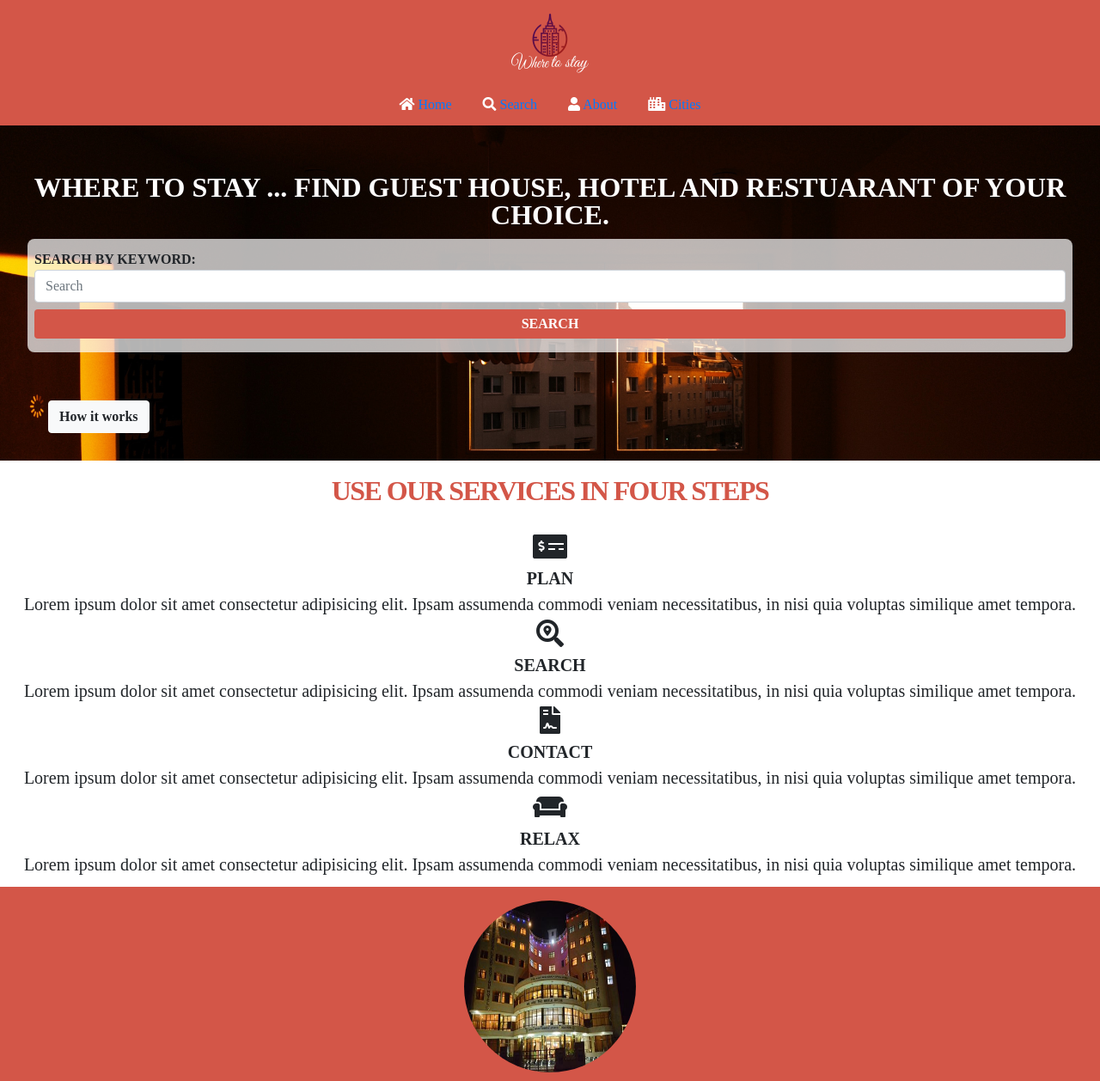
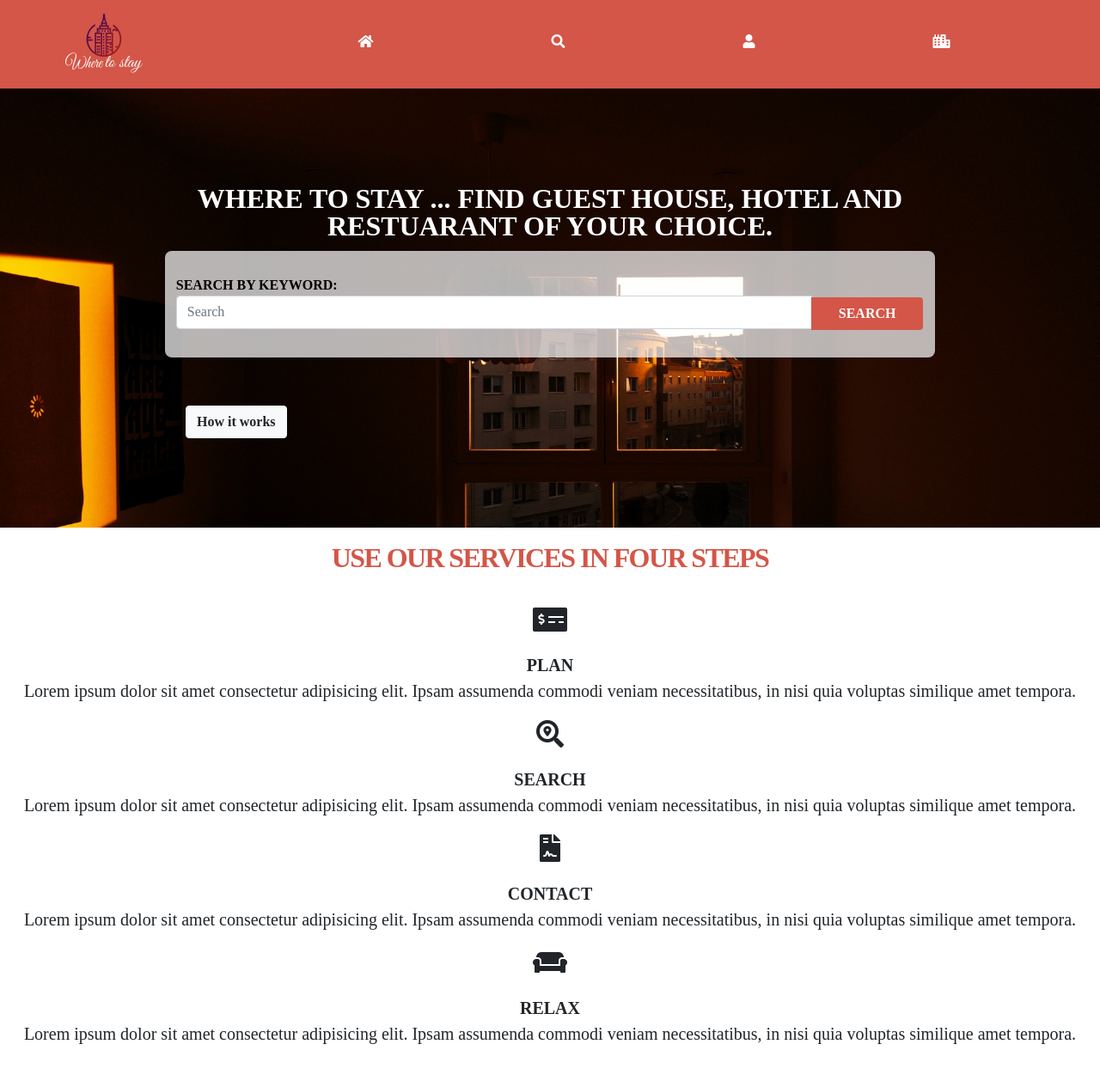
Before and after one commit to keddo/HTMLCapstoneProject, a website: page index.html in a window 1280 px wide. Shown: the top 1258 px of the page at 86% size. Drawn offline with nearby package versions, Linux system fonts and the light colour scheme.

Commit message:
Add middle screen layout

```diff
--- a/assets/css/sass/includes/_header.scss
+++ b/assets/css/sass/includes/_header.scss
@@ -18,9 +18,28 @@ header {
     }
 }
 
+nav li span {
+    display: none;
+}
 
-@media (max-width: 768px) {
-    nav li span {
-        display: none;
-    }
+@media (min-width: 768px) {
+   header {
+       display: flex;
+       justify-content: space-around;
+       align-items: center;
+   }
+
+   header nav {
+       width: 70%;
+   }
+  header nav ul {
+       margin: 0;
+       display: flex;
+       justify-content: space-around;
+   }
+
+   header nav ul li {
+       margin: 0;
+   }
+
 }
--- a/assets/css/sass/includes/_main_content.scss
+++ b/assets/css/sass/includes/_main_content.scss
@@ -25,7 +25,9 @@ main {
         padding: 1em;
         text-align: center;
     }
-
+   .service h2 {
+     margin: 0.5em 0;
+   }
     .promos {
         text-align: center;
     }
@@ -57,4 +59,65 @@ main {
        padding: 1em;
        color: #fff;
     }
+
+    .content-form label {
+        color: #000;
+    }
+   .service:last-of-type {
+        margin-bottom: 2em;
+    }
 }
+
+@media (min-width: 768px) {
+    main .hero {
+        width: 70%;
+        margin: 5em auto !important;
+    }
+
+    .content-search {
+        padding: 0;
+    }
+
+    .content-form input,
+    .content-form button {
+        display: inline-block;
+    }
+
+    .content-form button  {
+       margin-left: -0.3em;
+       border-top-left-radius: 0;
+       border-bottom-left-radius: 0;
+    }
+
+    .btn-block {
+        width: 15%;
+    }
+    .form-control {
+        width: 85%;
+        padding: 1.15em .75em;
+        border-top-right-radius: 0;
+        border-bottom-right-radius: 0;
+    }
+
+    main .content-form {
+        padding: 2em 0.8em;
+    }
+
+    main .promo {
+        display: flex;
+        justify-content: space-between;
+        padding: 0 1em;
+    }
+
+    main .promo-img {
+        order: 2;
+        padding: 1em 0;
+    }
+
+    main .promo-info {
+        text-align: left;
+        width: 50%;
+    }
+
+
+}
--- a/index.html
+++ b/index.html
@@ -56,13 +56,13 @@
 
      <main>
          <div class="hero mt-4 mb-2">
-            <div class="content-search">
+             <div class="content-search">
                 <h2 class="d-2 text-white">Where to stay ... Find guest house, hotel and restuarant of your choice. </h2>
                 <div class="content-form">
                    <form action="search-result.html">
                        <label for="search" class="text-uppercase font-weight-bold mb-1">Search by keyword:</label>
                        <input type="text" class="form-control" placeholder="Search">
-                       <button type="submit" class="btn btn-light-red btn-block text-white text-uppercase font-weight-bold mt-2 py-1">Search</button>
+                       <button type="submit" class="btn btn-light-red btn-block text-white text-uppercase font-weight-bold mt-2 mt-md-0">Search</button>
                    </form>
                 </div>
             </div>
```
Also changed, not shown: assets/css/main.css, 1 other file.
